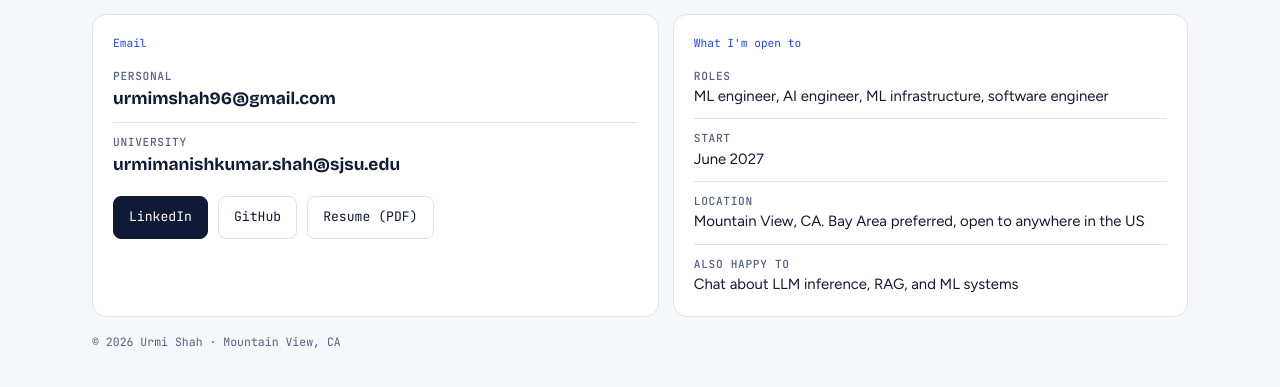
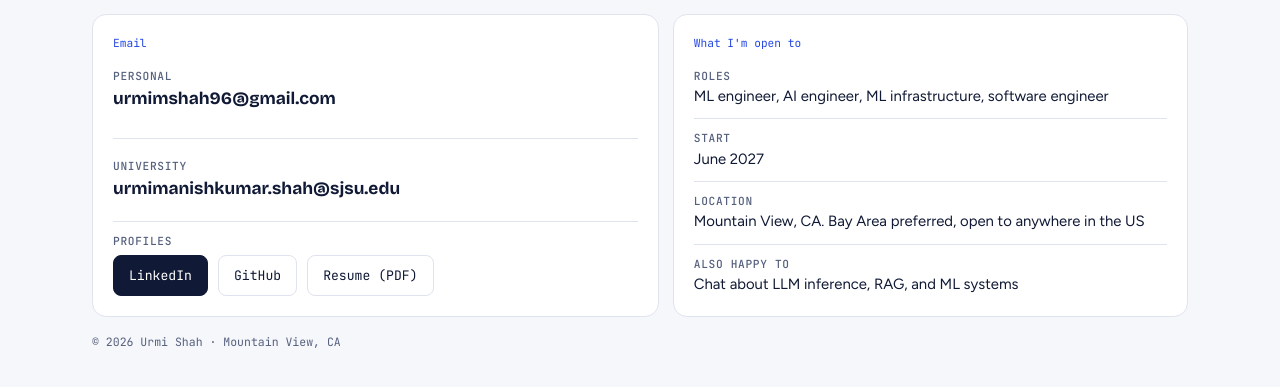
Before and after one commit to UShah1996/ushah1996.github.io, a plain HTML site: page index.html in a window 1280 px wide. Both pictures are taken after a click on the link "Get in touch". Shown: the part 139-526 px from the top of the page. Drawn offline with nearby package versions, Linux system fonts and the light colour scheme.

Commit message:
Contact: profile buttons as a row in the email box, box filled evenly
Co-Authored-By: Claude Opus 5.5 <noreply@anthropic.com>
Claude-Session: https://claude.ai/code/session_01VR455rKFrrSQNK4ZL73xLU

```diff
--- a/index.html
+++ b/index.html
@@ -208,8 +208,15 @@ canvas.ecg.small { height: 46px; margin: 4px 0 0; }
 .facts li:first-child { border-top: 0; padding-top: 2px; }
 .facts li:last-child { padding-bottom: 0; }
 .facts li b { font-family: var(--font-mono); font-weight: 500; font-size: .7rem; color: var(--muted); text-transform: uppercase; letter-spacing: .06em; }
-.mails a { font-family: var(--font-display); font-weight: 700; font-size: 1.08rem; color: var(--ink); text-decoration: none; overflow-wrap: anywhere; }
-.mails a:hover { color: var(--accent); text-decoration: underline; }
+.facts.mails { flex: 1; }
+.facts.mails li { flex: 1; justify-content: center; }
+.facts.mails li:first-child { justify-content: flex-start; }
+.facts.mails li:last-child { justify-content: flex-end; padding-bottom: 0; }
+.mails .cta a { font-family: var(--font-mono); font-weight: 400; font-size: .82rem; }
+.mails .cta a.primary, .mails .cta a.primary:hover { color: #fff; text-decoration: none; }
+.mails .cta a:hover { text-decoration: none; }
+.mails > li > a { font-family: var(--font-display); font-weight: 700; font-size: 1.08rem; color: var(--ink); text-decoration: none; overflow-wrap: anywhere; }
+.mails > li > a:hover { color: var(--accent); text-decoration: underline; }
 .bigmail { font-family: var(--font-display); font-weight: 800; font-size: clamp(1.15rem, 2.9vw, 1.9rem); letter-spacing: -.02em; color: var(--ink); overflow-wrap: anywhere; }
 body[data-view="contact"] .contact { display: none; }
 /* Contact */
@@ -526,12 +533,12 @@ footer { padding: 16px 0; font-family: var(--font-mono); font-size: .72rem; colo
         <ul class="facts mails">
           <li><b>Personal</b><a href="mailto:urmimshah96@gmail.com">urmimshah96@gmail.com</a></li>
           <li><b>University</b><a href="mailto:urmimanishkumar.shah@sjsu.edu">urmimanishkumar.shah@sjsu.edu</a></li>
+          <li><b>Profiles</b><span class="cta" style="margin:4px 0 0">
+            <a class="btn primary" href="https://linkedin.com/in/urmi-shah-2910">LinkedIn</a>
+            <a class="btn" href="https://github.com/UShah1996">GitHub</a>
+            <a class="btn" href="Urmi_Shah_Resume.pdf">Resume (PDF)</a>
+          </span></li>
         </ul>
-        <div class="cta" style="margin:10px 0 0">
-          <a class="btn primary" href="https://linkedin.com/in/urmi-shah-2910">LinkedIn</a>
-          <a class="btn" href="https://github.com/UShah1996">GitHub</a>
-          <a class="btn" href="Urmi_Shah_Resume.pdf">Resume (PDF)</a>
-        </div>
       </div>
       <div class="card">
         <span class="label">What I'm open to</span>
```
